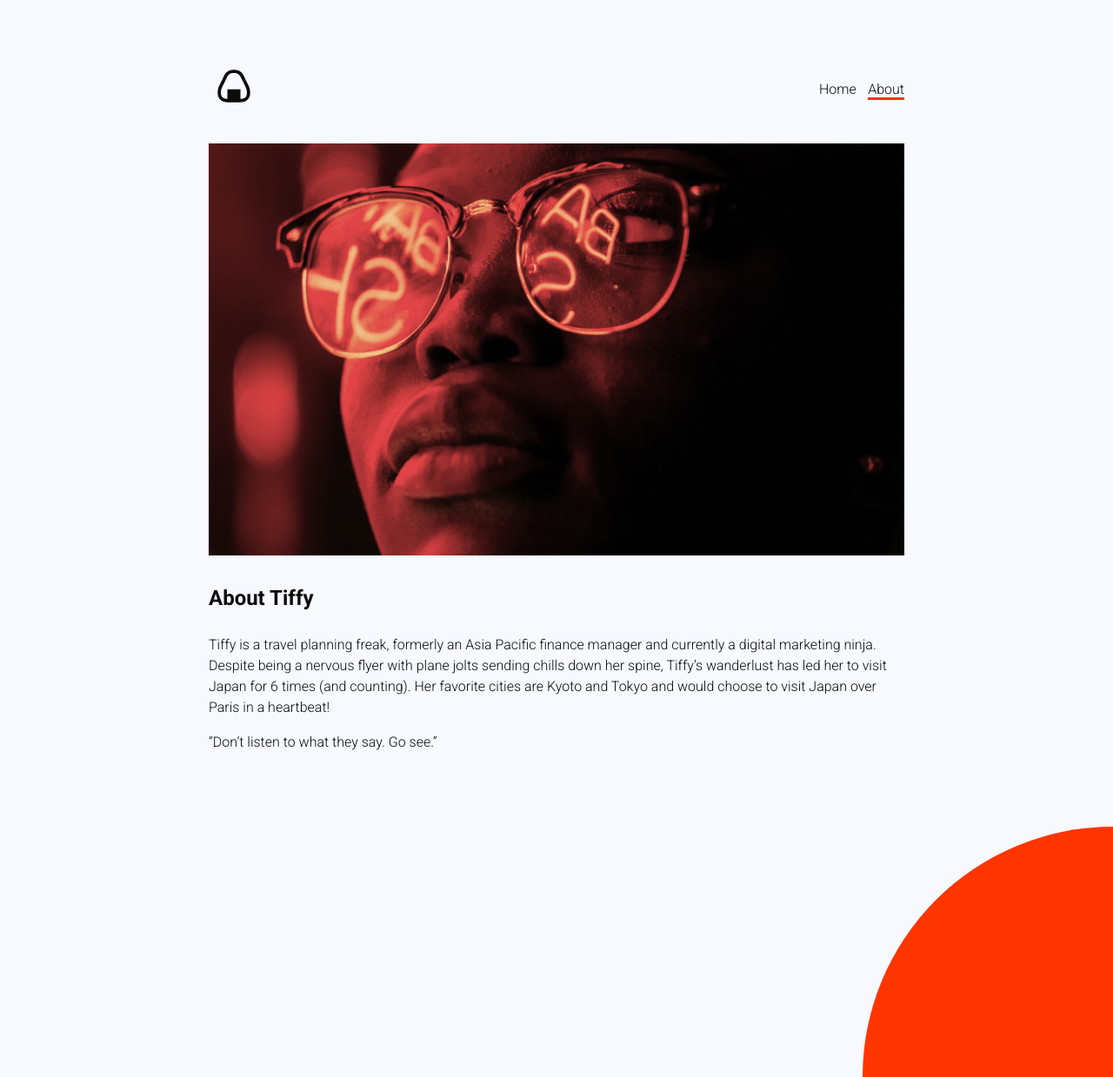
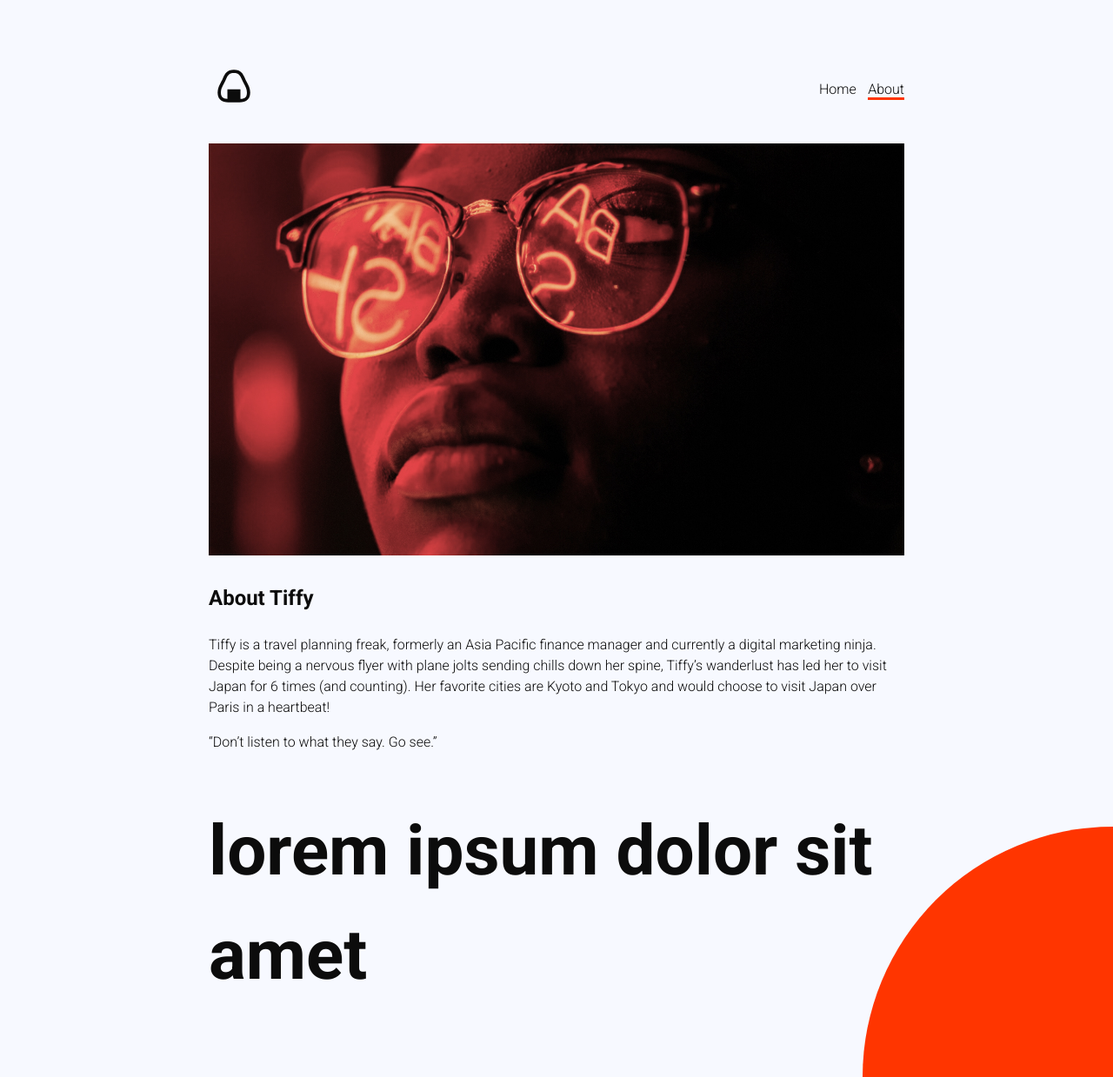
Before and after one commit to nikitasarejko/anightinjapan, a Jekyll site: the page built from about.markdown, in a window 1280 px wide and 1239 px high. Shown: the whole window at 87% size. Built offline with Jekyll 4.4.1, drawn with Linux system fonts in a browser that asks for light colours.

Commit message:
changed the content of about page

```diff
--- a/_layouts/default.html
+++ b/_layouts/default.html
@@ -15,5 +15,7 @@
         {{ content }}
     </section>
 
+    <h1>{{ page.potatoe }}</h1>
+
 </body>
 </html>
--- a/about.markdown
+++ b/about.markdown
@@ -2,6 +2,7 @@
 title: About
 permalink: "/about/"
 layout: default
+potatoe: lorem ipsum dolor sit amet
 ---
 
 ![about.jpg](/uploads/about.jpg)
```
